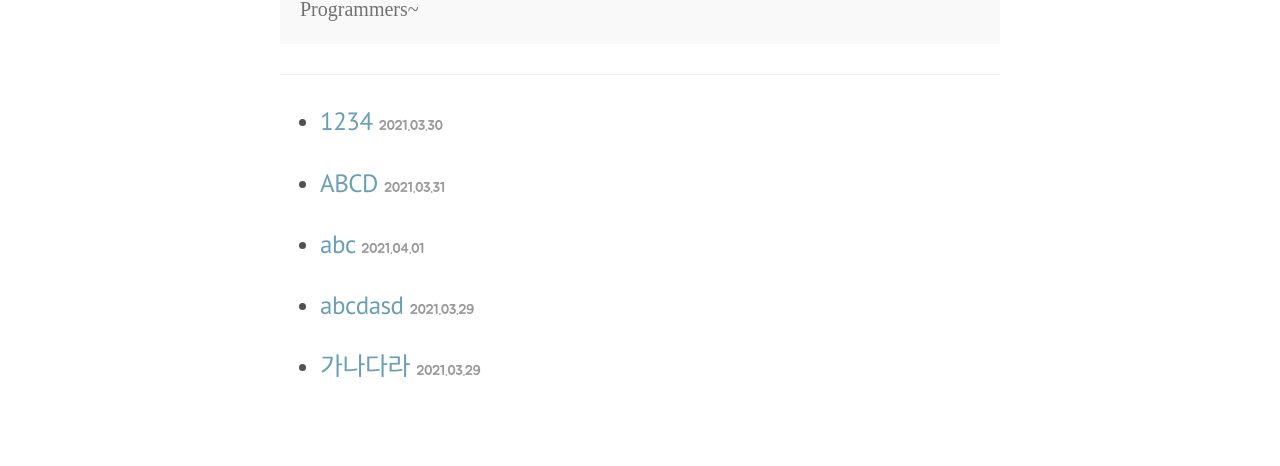
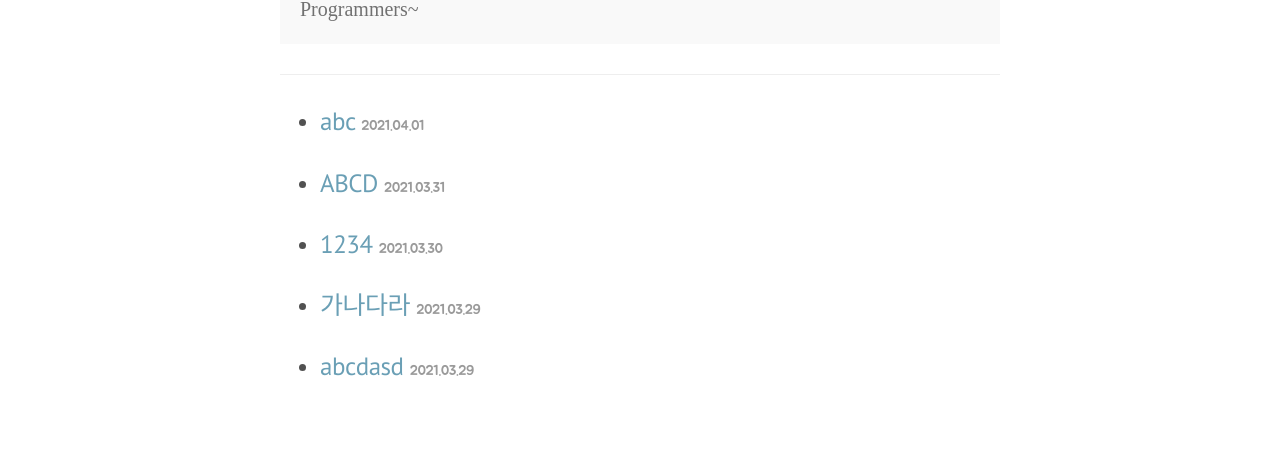
Before and after one commit to froggy0m0/froggy0m0.github.io, a Jekyll site: the page built from categories/Programmers.md, in a window 1280 px wide. Shown: the part 248-714 px from the top of the page. Built offline with Jekyll 4.4.1, drawn with Linux system fonts in a browser that asks for light colours.

Commit message:
Update category.html

```diff
--- a/_layouts/category.html
+++ b/_layouts/category.html
@@ -14,8 +14,7 @@ layout: default
 <ul class="posts-list">
 
   {% assign category = page.category | default: page.title %}
-  {% assign sort_page = site.categories[category] | sort: "title" %}
-  {% for post in sort_page %}
+  {% for post in site.categories[category] %}
     <li>
       <h3>
         <a href="{{ site.baseurl }}{{ post.url }}">
```
